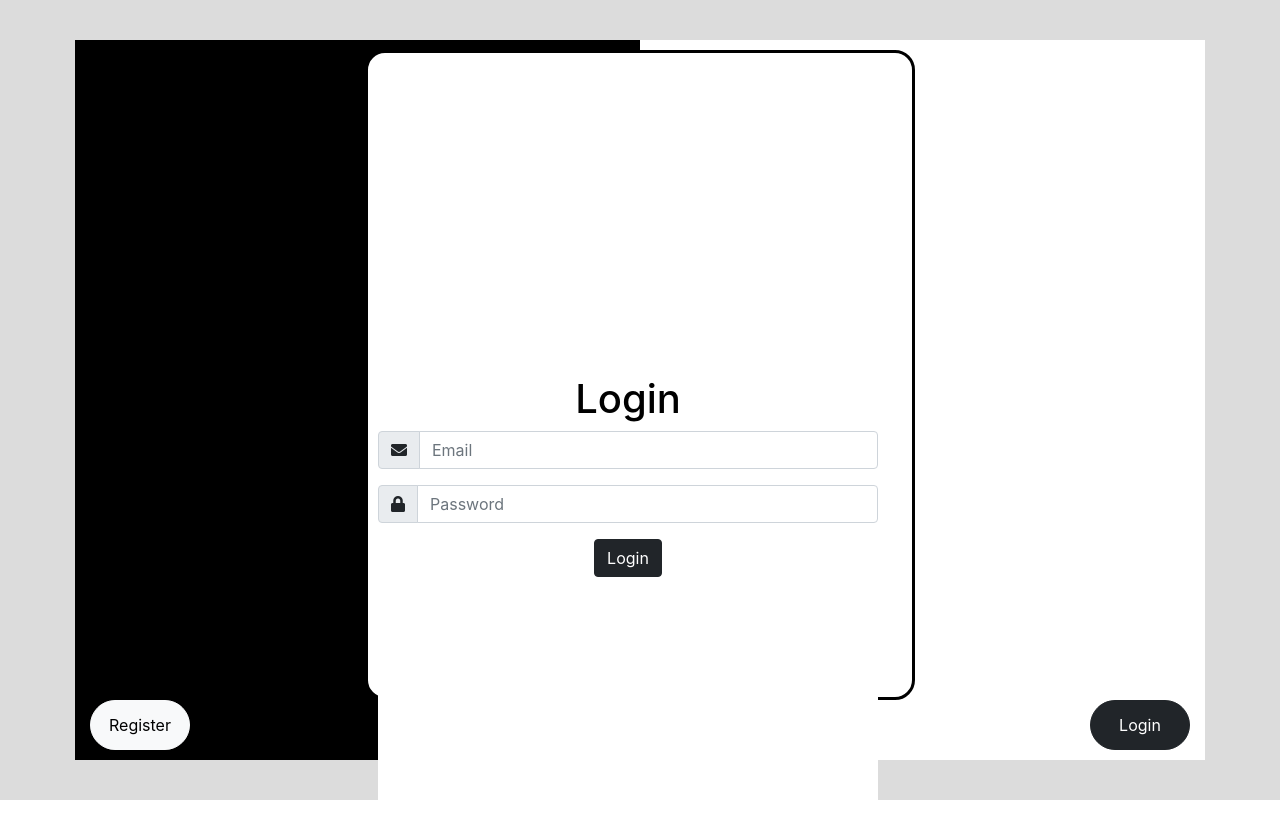
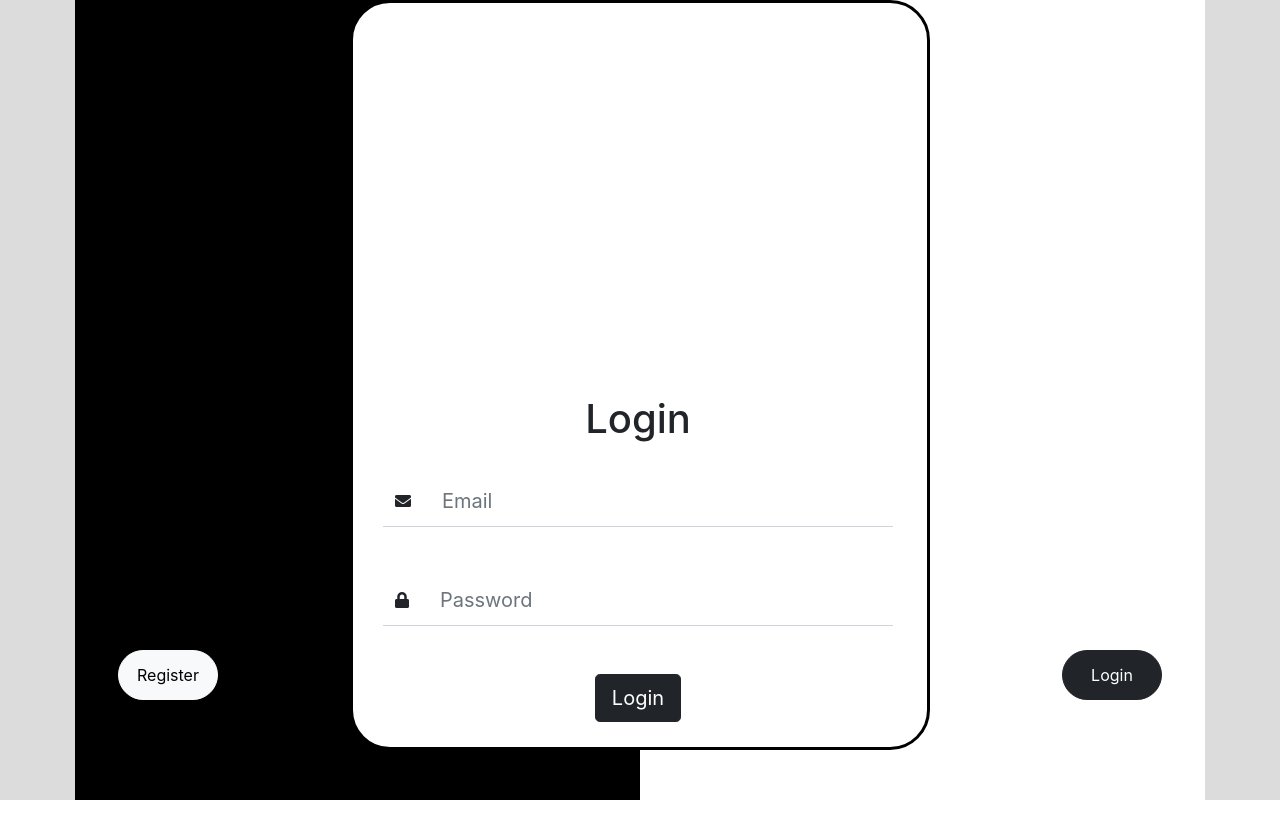
Before and after one commit to YN-Untagged/registration_login_app, a React (Create React App) app: page / in a window 1280 px wide. Shown: the top 838 px of the page. Built offline with nearby package versions, Linux system fonts and the light colour scheme.

Commit message:
UI Update 2

```diff
--- a/src/components/login.jsx
+++ b/src/components/login.jsx
@@ -66,51 +66,50 @@ function Login () {
                         <div className='flip-card-front'>
                             <form id='login-form' onSubmit={checkUser}>
                                 <h1>Login</h1>
-                                <div className='input-group mb-3'>
+
+                                <div className='input-group mb-5'>
                                     <span className='input-group-text'><i className='fas fa-envelope'></i></span>
-                                    <input className='form-control' type='email' name='email' placeholder='Email' id='email' required />
+                                    <input className='form-control form-control-lg' type='email' name='email' placeholder='Email' id='email' required />
                                 </div>
 
-                                <div className='input-group mb-3'>
+                                <div className='input-group mb-5'>
                                     <span className='input-group-text'><i className='fas fa-lock'></i></span>
-                                    <input className='form-control' type='password' name='password' placeholder='Password' required />
+                                    <input className='form-control form-control-lg' type='password' name='password' placeholder='Password' required />
                                 </div>
 
-                                <button className='btn btn-dark' type='submit' id='login-btn'>Login</button>
+                                <button className='btn btn-dark btn-lg' type='submit' id='login-btn'>Login</button>
                             </form>
-
                         </div>
                         <div className='flip-card-back'>
                             <form id='register-form' onSubmit={registerUser}>
                                 <h1>Register</h1>
-                                <div className='row'>
-                                    <div className='input-group mb-3'>
-                                        <span className='input-group-text'><i class="fas fa-user-tie"></i></span>
-                                        <input className='form-control' type='text' name='name' placeholder='Name' required />
-                                        <input className='form-control' type='text' name='surname' placeholder='Surname' required />
-                                    </div>
+                                <div className='input-group mb-5'>
+                                    <span className='input-group-text'><i className='fas fa-user-tie'></i></span>
+                                    <input className='form-control' type='text' name='name' placeholder='Name' required /> <span>&emsp;&emsp;</span>
+                                    <input className='form-control' type='text' name='surname' placeholder='Surname' required />
                                 </div>
-                                <div className='input-group mb-3'>
+                                <div className='input-group mb-5'>
                                     <span className='input-group-text'><i className='fas fa-id-card-alt'></i></span>
-                                    <input className='form-control' type='text' name='empNo' placeholder='Employee No.' pattern='[Emp-][0-9]{4}' required />
+                                    <input className='form-control' type='text' name='empNo' placeholder='Employee No.' pattern='[A-Z]{3}[-][0-9]{4}' required />
                                 </div>
-                                <div className='input-group mb-3'>
+                                <small className='format_text'>Format: EMP-0000</small>
+                                <div className='input-group mb-5'>
                                     <span className='input-group-text'><i className='fas fa-envelope'></i></span>
                                     <input className='form-control' type='email' name='email' placeholder='Email' required />
                                 </div>
-                                <div className='input-group mb-3'>
+                                <div className='input-group mb-5'>
                                     <span className='input-group-text'><i className='fas fa-lock'></i></span>
                                     <input className='form-control' type='password' name='password' placeholder='Password' required />
                                 </div>
-                                <div className='input-group mb-3'>
+                                <div className='input-group mb-5'>
                                     <span className='input-group-text'><i className='fas fa-lock'></i></span>
                                     <input className='form-control' type='password' name='cpassword' placeholder='Confirm Password' required />
                                 </div>
-                                <div className='input-group mb-3'>
+                                <div className='input-group mb-5'>
                                     <input className='form-control' type='file' name='profile' onChange={saveImage}/>
                                 </div>
 
-                                <button className='btn btn-dark' type='submit' id='reg-btn'>Register</button>
+                                <button className='btn btn-dark btn-lg' type='submit' id='reg-btn'>Register</button>
                             </form>
 
                         </div>
--- a/src/css/login.css
+++ b/src/css/login.css
@@ -1,3 +1,11 @@
+h1{
+  padding-bottom: 25px;
+}
+
+form{
+  padding: 20px 20px;
+}
+
 .login_container{
     background-color: gainsboro;
 }
@@ -12,38 +20,39 @@
   background: linear-gradient(to right, black 50%, white 50%);
   text-align: center;
   width: 90%;
-  height: 90%;
+  height: 100%;
 }
 
 .flip-card-inner {
   border: 3px solid black;
-  border-radius: 20px;
+  border-radius: 40px;
   background-color: white;
   transition: transform 0.6s;
   transform-style: preserve-3d;
-  width: 550px;
-  height: 650px;
-  align-items: center;
-  padding: 10px
+  transform: translateZ(1px);
+  width: 580px;
+  height: 750px;
+  text-align: center;
+  padding: 10px;
+  position: relative;
 }
 
 .flip-card-front, .flip-card-back{
-  width: 500px;
-  height: 600px;
+  width: 550px;
+  height: 720px;
   position: absolute;
   -webkit-backface-visibility: hidden;
   backface-visibility: hidden;
-  background-color: white;
-  color: black;
 }
 
 .flip-card-back {
-  transform: rotateY(180deg);
+  transform: translateZ(-1px) rotateY(180deg);
 }
 
 .btn_container{
-  width: calc(200%);
-  left: -50%;
+  width: calc(180%);
+  left: -40%;
+  top: -100px;
   position: relative;
 }
 
@@ -56,3 +65,20 @@
 .flip_btn:hover, .flip-card:focus{
   background-color: gray;
 }
+
+.input-group-text, .input-group input{
+  background-color: white;
+  border-top: none;
+  border-left: none;
+  border-right: none;
+  border-radius: 0;
+}
+
+.input-group input{
+  padding: 10px 20px;
+}
+
+.format_text{
+  top: -50px;
+  position: relative;
+}
```
